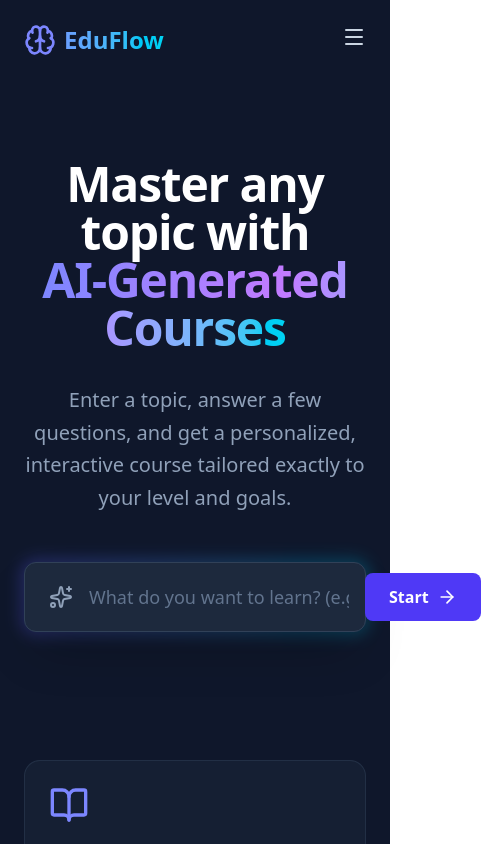
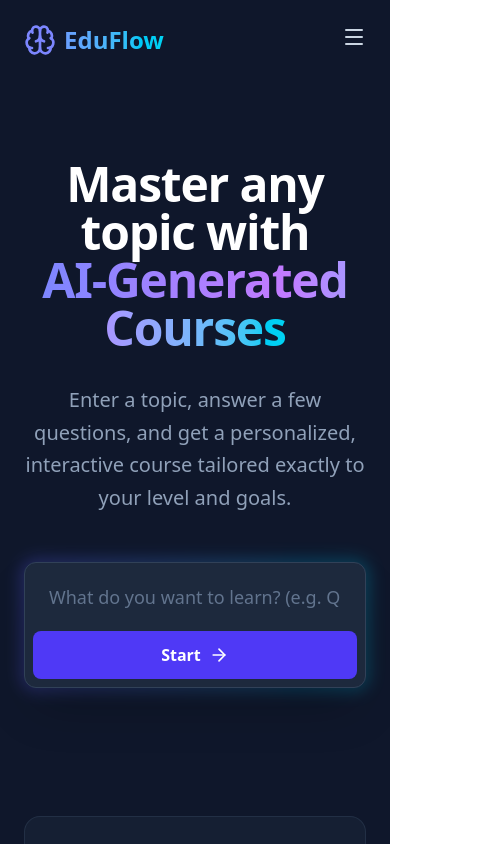
Before and after one commit to tahaxtrex/EduFlow, a React app in the folder frontend/: page / in a window 390 px wide. Shown: the top 844 px of the page, 481 px wide, since content can reach past the window. Built offline with nearby package versions, Linux system fonts and the light colour scheme; no server answers; the HTML template or start-up script is replaced by a standard one.

Commit message:
Fix Landing Page button overflow on mobile

```diff
--- a/frontend/src/pages/LandingPage.tsx
+++ b/frontend/src/pages/LandingPage.tsx
@@ -112,8 +112,8 @@ const LandingPage = () => {
                     className="max-w-xl mx-auto relative group"
                 >
                     <div className="absolute -inset-1 bg-gradient-to-r from-indigo-500 to-cyan-500 rounded-2xl blur opacity-25 group-hover:opacity-50 transition duration-1000"></div>
-                    <div className="relative flex items-center bg-slate-800 rounded-xl p-2 shadow-2xl border border-slate-700">
-                        <div className="pl-4 text-slate-400">
+                    <div className="relative flex flex-col md:flex-row items-stretch md:items-center bg-slate-800 rounded-xl p-2 shadow-2xl border border-slate-700 gap-2 md:gap-0">
+                        <div className="pl-4 text-slate-400 hidden md:block">
                             <Sparkles className="w-6 h-6" />
                         </div>
                         <input
@@ -121,11 +121,11 @@ const LandingPage = () => {
                             value={topic}
                             onChange={(e) => setTopic(e.target.value)}
                             placeholder="What do you want to learn? (e.g. Quantum Physics)"
-                            className="flex-1 bg-transparent border-none outline-none text-lg px-4 py-3 text-white placeholder-slate-500"
+                            className="flex-1 bg-transparent border-none outline-none text-lg px-4 py-3 text-white placeholder-slate-500 w-full text-center md:text-left"
                         />
                         <button
                             type="submit"
-                            className="bg-indigo-600 hover:bg-indigo-500 text-white px-6 py-3 rounded-lg font-semibold transition flex items-center gap-2"
+                            className="bg-indigo-600 hover:bg-indigo-500 text-white px-6 py-3 rounded-lg font-semibold transition flex items-center justify-center gap-2 w-full md:w-auto"
                         >
                             Start
                             <ArrowRight className="w-5 h-5" />
```
